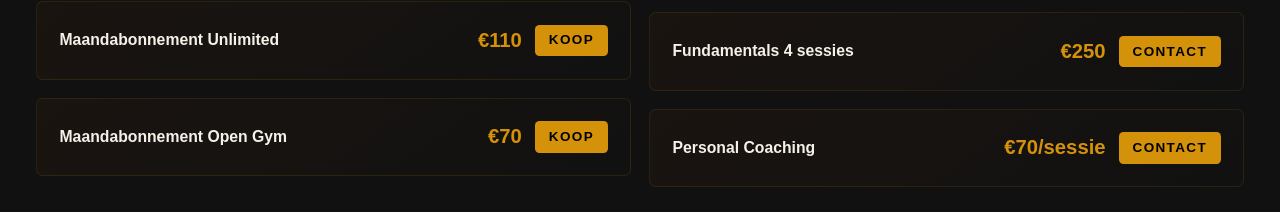
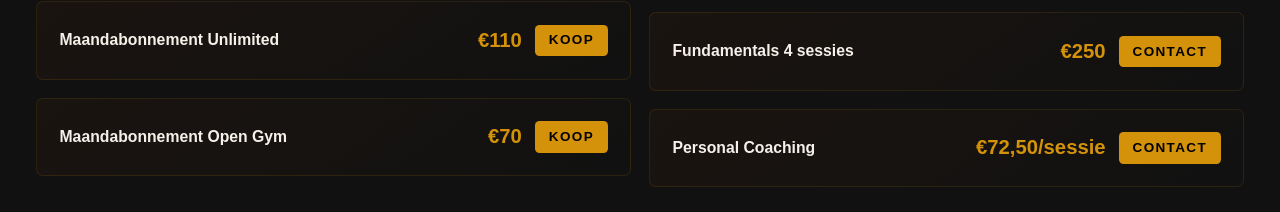
Before and after one commit to TNLConsulting/uprise-website, a Next.js app: page /groepslessen in a window 1280 px wide. Shown: the part 2550-2762 px from the top of the page. Built offline with nearby package versions, Linux system fonts and the light colour scheme; no server answers.

Commit message:
Update Personal Coaching price from €70 to €72,50 per session

```diff
--- a/src/pages/Groepslessen.tsx
+++ b/src/pages/Groepslessen.tsx
@@ -26,7 +26,7 @@ const PRICES_RIGHT = [
   { name: "Drop In", price: "€15", note: "of T-shirt voor €25", link: "https://uprise.sportbitapp.nl/web/be/registreren/lidmaatschap?r=4" },
   { name: "10 beurtenkaart", price: "€125", link: "https://uprise.sportbitapp.nl/web/be/registreren/lidmaatschap?r=1" },
   { name: "Fundamentals 4 sessies", price: "€250", link: "/#contact" },
-  { name: "Personal Coaching", price: "€70/sessie", link: "/#contact" },
+  { name: "Personal Coaching", price: "€72,50/sessie", link: "/#contact" },
 ];
 
 const SCHEDULE: Record<string, { time: string; class: string }[]> = {
```
